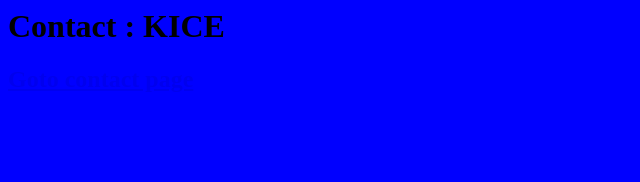
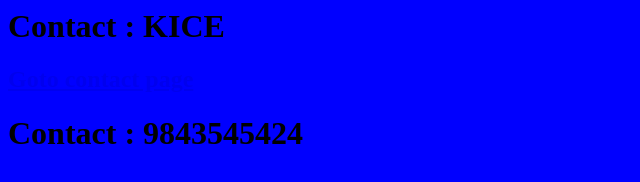
Before and after one commit to kicenotes641652/kicewebsite, a plain HTML site: page contact.html in a window 1280 px wide. Shown: the whole page, without its empty margins (0-640 px from the left). Drawn offline with Linux system fonts and the light colour scheme.

Commit message:
Update contact.html
added contact number

```diff
--- a/contact.html
+++ b/contact.html
@@ -2,5 +2,7 @@
 <body bgcolor="blue">
     <h1> Contact : KICE</h1>
     <h2><a href="index.html"> Goto contact page</a></h2>
+    <h1> Contact : 9843545424 </</h1>
 </body>
+
 </html>
```
